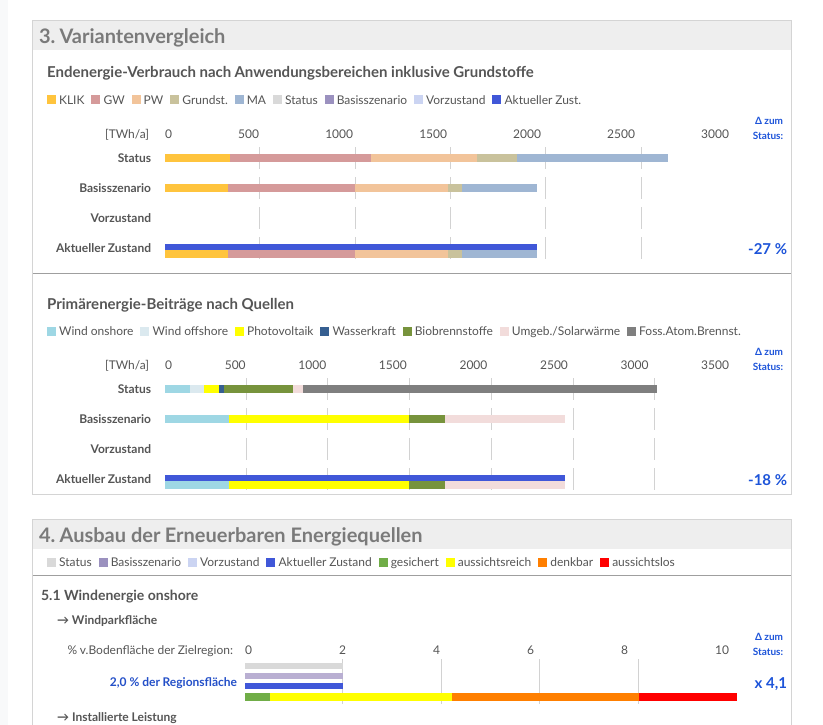
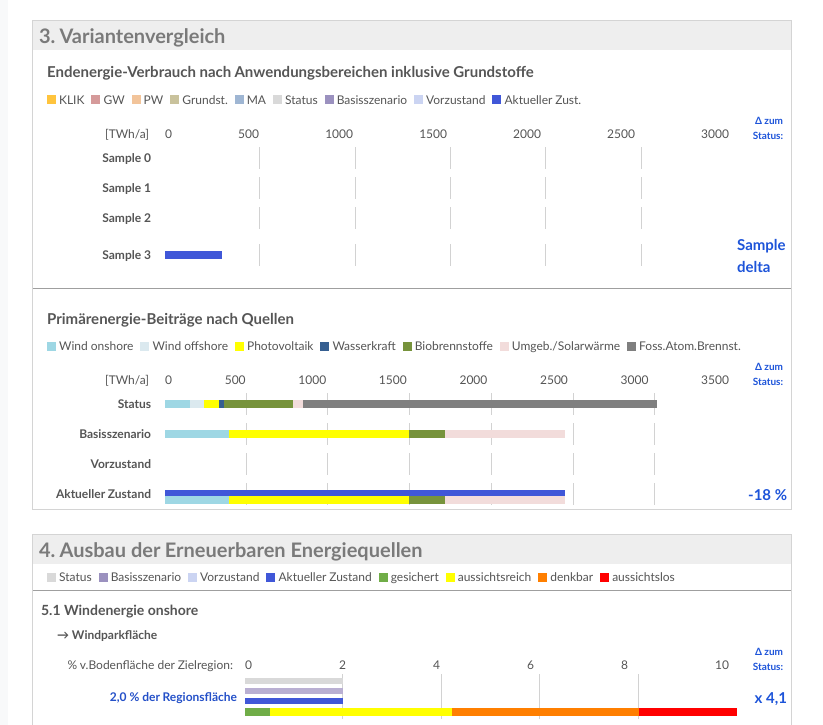
Before and after one commit to deepti1999/100prosim-runtime, a Django app: template simulator/templates/simulator/modifikationsdetails.html in a window 1280 px wide. Shown: the part 1462-2187 px from the top of the page, without its empty margins (260-1083 px from the left). Run offline with Django 4.2, Linux system fonts and the light colour scheme; the template is opened without the code that fills it: most values are stand-ins (such as "Sample title", 1, 10 or a date in 2020).

Commit message:
fix: wire end energy variant stack to verbrauch data

```diff
--- a/simulator/templates/simulator/modifikationsdetails.html
+++ b/simulator/templates/simulator/modifikationsdetails.html
@@ -854,51 +854,59 @@
                     </div>
 
                     <div class="mod-stacked-row">
-                        <div class="mod-stacked-label">Status</div>
+                        <div class="mod-stacked-label">{{ endenergie_stack_rows.0.label }}</div>
                         <div class="mod-stacked-area">
-                            <div class="mod-stack" style="width: 88%;">
-                                <span class="mod-seg mod-seg-klik" style="width: 13%;"></span>
-                                <span class="mod-seg mod-seg-gw" style="width: 28%;"></span>
-                                <span class="mod-seg mod-seg-pw" style="width: 21%;"></span>
-                                <span class="mod-seg mod-seg-grund" style="width: 8%;"></span>
-                                <span class="mod-seg mod-seg-ma" style="width: 30%;"></span>
+                            <div class="mod-stack" style="width: {{ endenergie_stack_rows.0.width }}%;">
+                                <span class="mod-seg mod-seg-klik" style="width: {{ endenergie_stack_rows.0.segments.klik }}%;"></span>
+                                <span class="mod-seg mod-seg-gw" style="width: {{ endenergie_stack_rows.0.segments.gw }}%;"></span>
+                                <span class="mod-seg mod-seg-pw" style="width: {{ endenergie_stack_rows.0.segments.pw }}%;"></span>
+                                <span class="mod-seg mod-seg-grund" style="width: {{ endenergie_stack_rows.0.segments.grund }}%;"></span>
+                                <span class="mod-seg mod-seg-ma" style="width: {{ endenergie_stack_rows.0.segments.ma }}%;"></span>
                             </div>
                         </div>
                         <div></div>
                     </div>
                     <div class="mod-stacked-row">
-                        <div class="mod-stacked-label">Basisszenario</div>
+                        <div class="mod-stacked-label">{{ endenergie_stack_rows.1.label }}</div>
                         <div class="mod-stacked-area">
-                            <div class="mod-stack" style="width: 65%;">
-                                <span class="mod-seg mod-seg-klik" style="width: 17%;"></span>
-                                <span class="mod-seg mod-seg-gw" style="width: 34%;"></span>
-                                <span class="mod-seg mod-seg-pw" style="width: 25%;"></span>
-                                <span class="mod-seg mod-seg-grund" style="width: 4%;"></span>
-                                <span class="mod-seg mod-seg-ma" style="width: 20%;"></span>
+                            <div class="mod-stack" style="width: {{ endenergie_stack_rows.1.width }}%;">
+                                <span class="mod-seg mod-seg-klik" style="width: {{ endenergie_stack_rows.1.segments.klik }}%;"></span>
+                                <span class="mod-seg mod-seg-gw" style="width: {{ endenergie_stack_rows.1.segments.gw }}%;"></span>
+                                <span class="mod-seg mod-seg-pw" style="width: {{ endenergie_stack_rows.1.segments.pw }}%;"></span>
+                                <span class="mod-seg mod-seg-grund" style="width: {{ endenergie_stack_rows.1.segments.grund }}%;"></span>
+                                <span class="mod-seg mod-seg-ma" style="width: {{ endenergie_stack_rows.1.segments.ma }}%;"></span>
                             </div>
                         </div>
                         <div></div>
                     </div>
                     <div class="mod-stacked-row">
-                        <div class="mod-stacked-label">Vorzustand</div>
-                        <div class="mod-stacked-area"></div>
+                        <div class="mod-stacked-label">{{ endenergie_stack_rows.2.label }}</div>
+                        <div class="mod-stacked-area">
+                            <div class="mod-stack" style="width: {{ endenergie_stack_rows.2.width }}%;">
+                                <span class="mod-seg mod-seg-klik" style="width: {{ endenergie_stack_rows.2.segments.klik }}%;"></span>
+                                <span class="mod-seg mod-seg-gw" style="width: {{ endenergie_stack_rows.2.segments.gw }}%;"></span>
+                                <span class="mod-seg mod-seg-pw" style="width: {{ endenergie_stack_rows.2.segments.pw }}%;"></span>
+                                <span class="mod-seg mod-seg-grund" style="width: {{ endenergie_stack_rows.2.segments.grund }}%;"></span>
+                                <span class="mod-seg mod-seg-ma" style="width: {{ endenergie_stack_rows.2.segments.ma }}%;"></span>
+                            </div>
+                        </div>
                         <div></div>
                     </div>
                     <div class="mod-stacked-row">
-                        <div class="mod-stacked-label">Aktueller Zustand</div>
+                        <div class="mod-stacked-label">{{ endenergie_stack_rows.3.label }}</div>
                         <div class="mod-stacked-area">
-                            <div class="mod-stack" style="width: 65%;">
+                            <div class="mod-stack" style="width: {{ endenergie_stack_rows.3.width }}%;">
                                 <span class="mod-seg mod-seg-current" style="width: 100%;"></span>
                             </div>
-                            <div class="mod-stack" style="width: 65%; position:absolute; left:0; top:13px;">
-                                <span class="mod-seg mod-seg-klik" style="width: 17%;"></span>
-                                <span class="mod-seg mod-seg-gw" style="width: 34%;"></span>
-                                <span class="mod-seg mod-seg-pw" style="width: 25%;"></span>
-                                <span class="mod-seg mod-seg-grund" style="width: 4%;"></span>
-                                <span class="mod-seg mod-seg-ma" style="width: 20%;"></span>
+                            <div class="mod-stack" style="width: {{ endenergie_stack_rows.3.width }}%; position:absolute; left:0; top:13px;">
+                                <span class="mod-seg mod-seg-klik" style="width: {{ endenergie_stack_rows.3.segments.klik }}%;"></span>
+                                <span class="mod-seg mod-seg-gw" style="width: {{ endenergie_stack_rows.3.segments.gw }}%;"></span>
+                                <span class="mod-seg mod-seg-pw" style="width: {{ endenergie_stack_rows.3.segments.pw }}%;"></span>
+                                <span class="mod-seg mod-seg-grund" style="width: {{ endenergie_stack_rows.3.segments.grund }}%;"></span>
+                                <span class="mod-seg mod-seg-ma" style="width: {{ endenergie_stack_rows.3.segments.ma }}%;"></span>
                             </div>
                         </div>
-                        <div class="mod-delta">-27 %</div>
+                        <div class="mod-delta">{{ endenergie_stack_rows.3.delta }}</div>
                     </div>
 
                     <div class="mod-stacked-divider"></div>
```
Also changed, not shown: simulator/page_modifikationsdetails.py (+71 -5 lines), simulator/test_bb_modifikationsdetails.py (+22 -1 lines).
